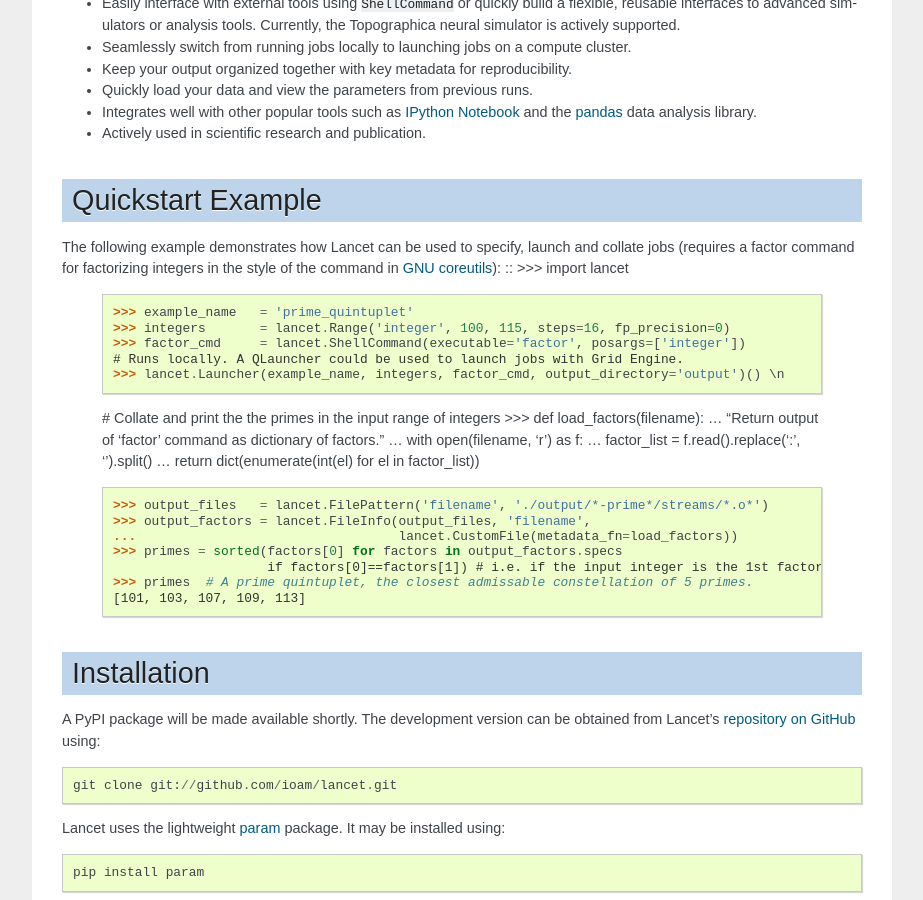
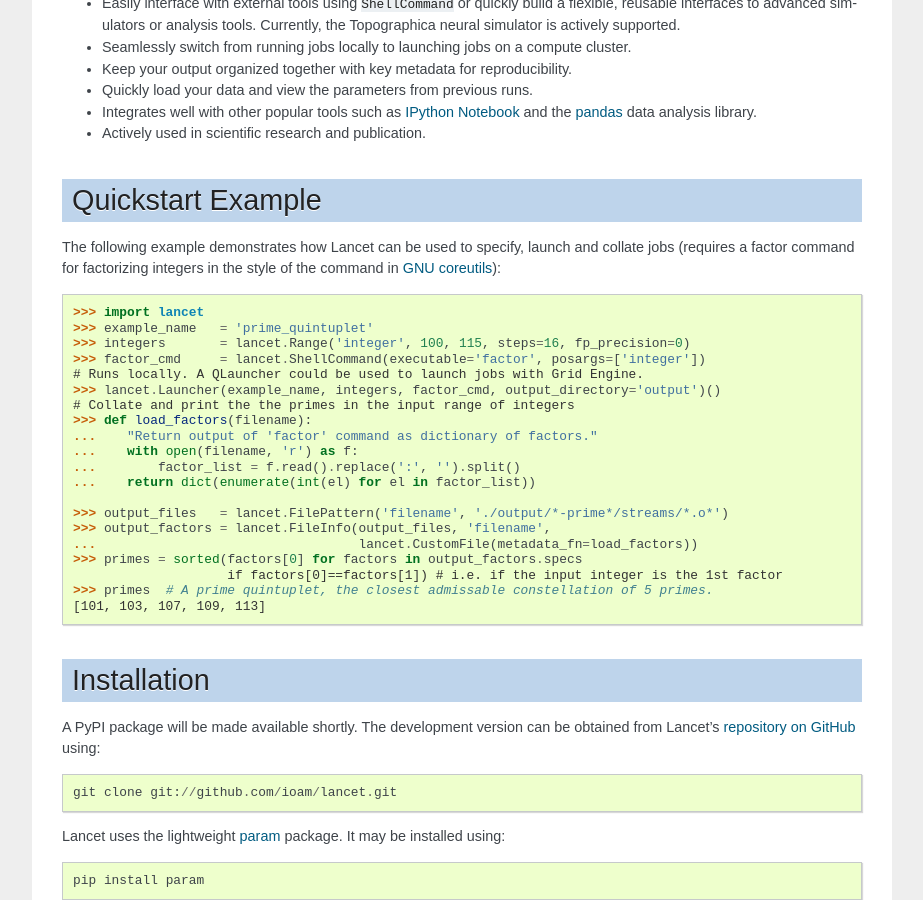
Before and after one commit to ioam/lancet, a Sphinx documentation site: the page built from doc/index.rst, in a window 1280 px wide and 900 px high, scrolled down 796 px. Shown: the whole window, without its empty margins (198-1121 px from the left). Built offline with Sphinx 7.4.7, drawn with Linux system fonts in a browser that asks for light colours.

```diff
--- a/doc/index.rst
+++ b/doc/index.rst
@@ -78,14 +78,13 @@ The following example demonstrates how Lancet can be used to specify,
 launch and collate jobs (requires a factor command for factorizing
 integers in the style of the command in `GNU coreutils
 <http://www.gnu.org/software/coreutils/manual/coreutils.html>`_): ::
->>> import lancet
 
+   >>> import lancet
    >>> example_name   = 'prime_quintuplet'
    >>> integers       = lancet.Range('integer', 100, 115, steps=16, fp_precision=0)
    >>> factor_cmd     = lancet.ShellCommand(executable='factor', posargs=['integer'])
    # Runs locally. A QLauncher could be used to launch jobs with Grid Engine.
-   >>> lancet.Launcher(example_name, integers, factor_cmd, output_directory='output')() \n
-
+   >>> lancet.Launcher(example_name, integers, factor_cmd, output_directory='output')()
    # Collate and print the the primes in the input range of integers
    >>> def load_factors(filename):
    ...    "Return output of 'factor' command as dictionary of factors."
```
